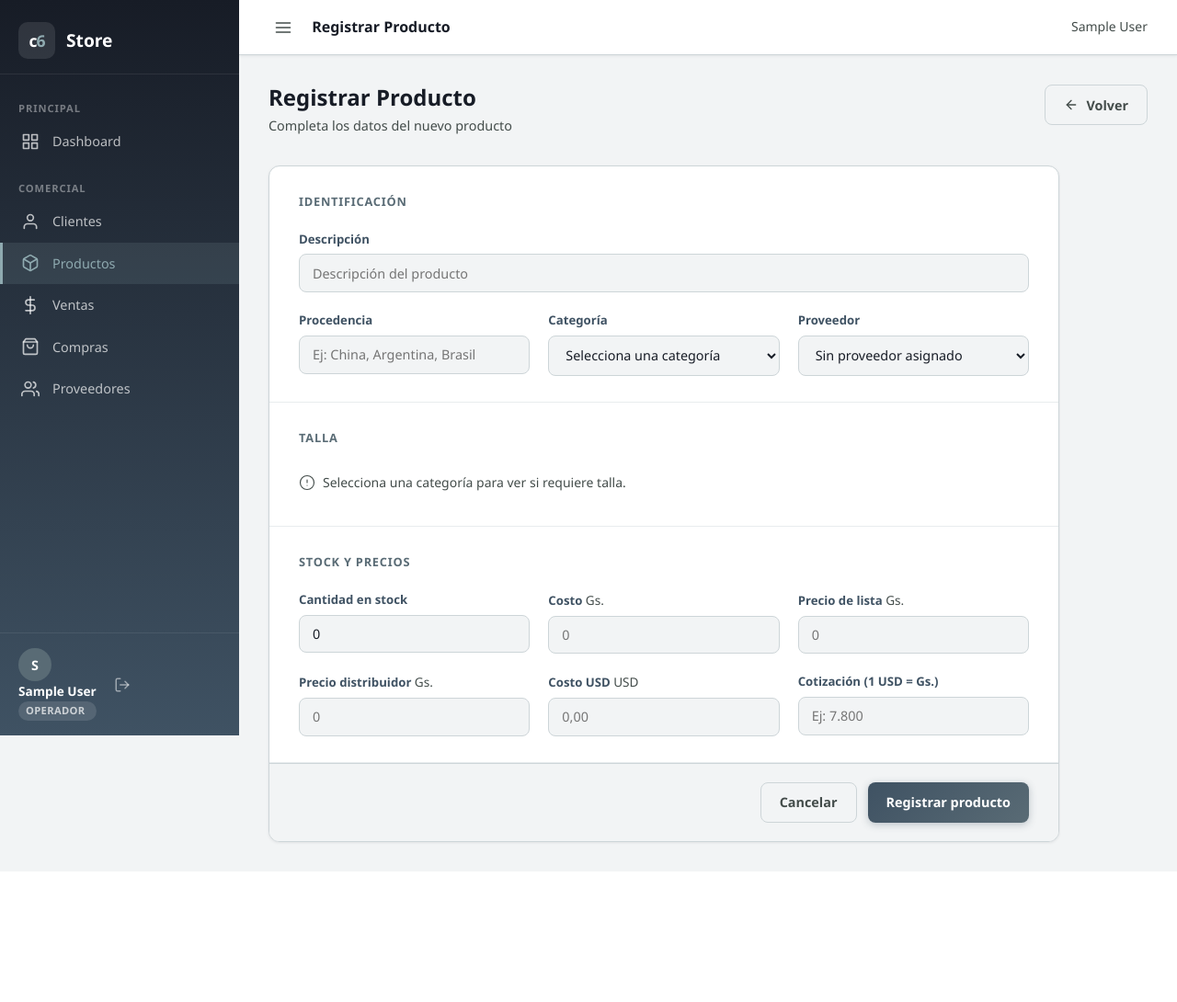
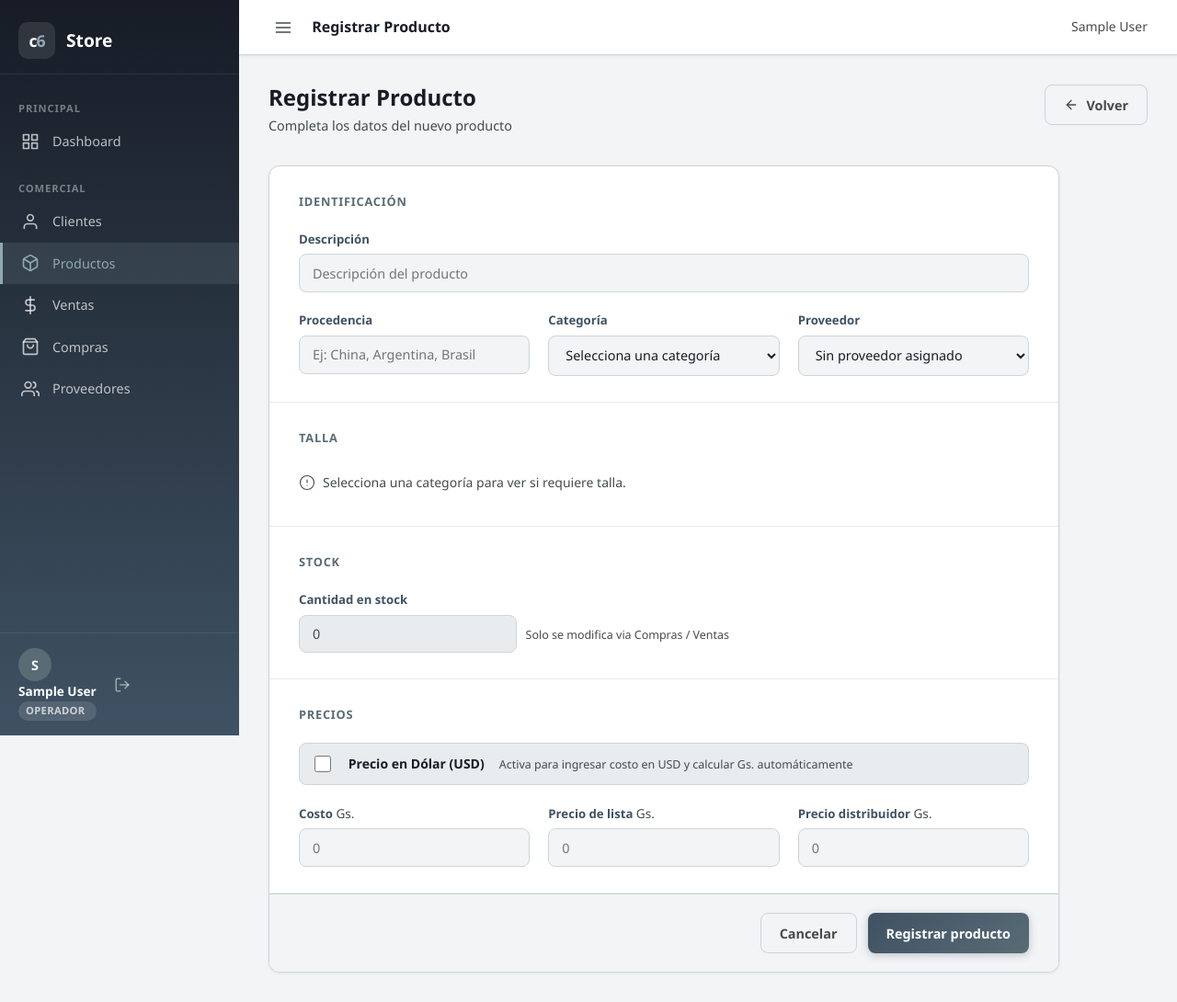
Before and after one commit to fduarte88/c6_addons, a Django app: page /productos/nuevo/ in a window 1280 px wide. Shown: the whole page at 92% size. Before the commit the page ends 948 px from the top, so only its background shows below. Run offline with Django 5.2, Linux system fonts and the light colour scheme; the visitor is signed in with stand-in values (Sample User, id 1); data that the repository does not hold is empty.

Commit message:
Products: stock bloqueado + toggle USD con cálculo automático Gs.
- quantity readonly en el form (clean_quantity preserva valor real)
- Toggle 'Precio en USD': habilita cost_usd y cotizacion
- Al ingresar USD * cotización se auto-rellena el campo Costo Gs.
- Estilos .field-readonly y .usd-toggle-bar en main.css

Co-Authored-By: Claude Sonnet 4.6 <noreply@anthropic.com>

```diff
--- a/products/forms.py
+++ b/products/forms.py
@@ -58,7 +58,7 @@ class ProductForm(forms.ModelForm):
         widgets = {
             'description': forms.TextInput(attrs={'placeholder': 'Descripción del producto'}),
             'origin':      forms.TextInput(attrs={'placeholder': 'Ej: China, Argentina, Brasil'}),
-            'quantity':    forms.NumberInput(attrs={'min': '0', 'placeholder': '0'}),
+            'quantity':    forms.NumberInput(attrs={'readonly': True, 'tabindex': '-1', 'class': 'field-readonly'}),
             'cost_usd':    forms.NumberInput(attrs={'min': '0', 'step': '0.01', 'placeholder': '0,00'}),
             'cotizacion':  forms.NumberInput(attrs={'min': '0', 'step': '1',    'placeholder': 'Ej: 7.800'}),
             'calce':       forms.Select(),
@@ -83,6 +83,12 @@ class ProductForm(forms.ModelForm):
             val = getattr(self.instance, fname, None)
             if val is not None:
                 self.initial[fname] = str(int(round(float(val))))
+
+    def clean_quantity(self):
+        # Stock bloqueado: siempre conserva el valor almacenado
+        if self.instance and self.instance.pk:
+            return self.instance.quantity
+        return 0  # nuevo producto siempre arranca en 0
 
     def _parse_gs(self, field_name):
         """Quita puntos de miles, retorna int listo para guardar en DecimalField."""
--- a/static/css/main.css
+++ b/static/css/main.css
@@ -624,6 +624,43 @@ body {
     border: 1.5px solid var(--border);
 }
 .btn-ghost:hover { background: var(--surface-dark); color: var(--sea-navy); }
+
+/* ── Field readonly ── */
+.field-readonly {
+    background: var(--surface-dark) !important;
+    color: var(--text-muted) !important;
+    cursor: not-allowed !important;
+    pointer-events: none;
+}
+
+/* ── USD toggle ── */
+.usd-toggle-bar {
+    display: flex;
+    align-items: center;
+    gap: 1rem;
+    padding: .65rem 1rem;
+    background: var(--surface-dark);
+    border: 1.5px solid var(--border);
+    border-radius: 8px;
+    margin-bottom: 1.25rem;
+    flex-wrap: wrap;
+}
+.usd-toggle-label {
+    display: inline-flex;
+    align-items: center;
+    gap: .6rem;
+    font-weight: 600;
+    font-size: .875rem;
+    color: var(--sea-navy);
+    cursor: pointer;
+    user-select: none;
+}
+.usd-toggle-label input[type="checkbox"] {
+    width: 1.1rem;
+    height: 1.1rem;
+    accent-color: var(--sea-steel);
+    cursor: pointer;
+}
 
 /* Phone input group */
 .phone-field-wrapper {
--- a/templates/products/form.html
+++ b/templates/products/form.html
@@ -100,16 +100,55 @@
 
         <!-- Stock y precios -->
         <div class="form-section">
-            <h3 class="form-section-title">Stock y Precios</h3>
-            <div class="form-grid">
+            <h3 class="form-section-title">Stock</h3>
+            <div class="form-grid form-grid--2">
                 {% with field=form.quantity %}
+                <div class="form-group">
+                    <label class="form-label">{{ field.label }}</label>
+                    <div style="display:flex;align-items:center;gap:.6rem;">
+                        {{ field }}
+                        <span class="field-hint" style="white-space:nowrap;">Solo se modifica via Compras / Ventas</span>
+                    </div>
+                </div>
+                {% endwith %}
+            </div>
+        </div>
+
+        <div class="form-section">
+            <h3 class="form-section-title">Precios</h3>
+
+            <!-- Toggle USD -->
+            <div class="usd-toggle-bar">
+                <label class="usd-toggle-label">
+                    <input type="checkbox" id="use-usd" {% if form.instance.cost_usd %}checked{% endif %}>
+                    <span class="toggle-slider-sm"></span>
+                    Precio en Dólar (USD)
+                </label>
+                <span class="field-hint">Activa para ingresar costo en USD y calcular Gs. automáticamente</span>
+            </div>
+
+            <!-- Campos USD (visibles solo si toggle activo) -->
+            <div class="form-grid usd-fields" id="usd-fields" style="display:none;">
+                {% with field=form.cost_usd %}
+                <div class="form-group {% if field.errors %}has-error{% endif %}">
+                    <label class="form-label" for="{{ field.id_for_label }}">
+                        {{ field.label }} <span class="currency-hint">USD</span>
+                    </label>
+                    {{ field }}
+                    {% if field.errors %}<span class="field-error">{{ field.errors.0 }}</span>{% endif %}
+                </div>
+                {% endwith %}
+
+                {% with field=form.cotizacion %}
                 <div class="form-group {% if field.errors %}has-error{% endif %}">
                     <label class="form-label" for="{{ field.id_for_label }}">{{ field.label }}</label>
                     {{ field }}
                     {% if field.errors %}<span class="field-error">{{ field.errors.0 }}</span>{% endif %}
                 </div>
                 {% endwith %}
+            </div>
 
+            <div class="form-grid">
                 {% with field=form.cost %}
                 <div class="form-group {% if field.errors %}has-error{% endif %}">
                     <label class="form-label" for="{{ field.id_for_label }}">
@@ -135,24 +174,6 @@
                     <label class="form-label" for="{{ field.id_for_label }}">
                         {{ field.label }} <span class="currency-hint">Gs.</span>
                     </label>
-                    {{ field }}
-                    {% if field.errors %}<span class="field-error">{{ field.errors.0 }}</span>{% endif %}
-                </div>
-                {% endwith %}
-
-                {% with field=form.cost_usd %}
-                <div class="form-group {% if field.errors %}has-error{% endif %}">
-                    <label class="form-label" for="{{ field.id_for_label }}">
-                        {{ field.label }} <span class="currency-hint">USD</span>
-                    </label>
-                    {{ field }}
-                    {% if field.errors %}<span class="field-error">{{ field.errors.0 }}</span>{% endif %}
-                </div>
-                {% endwith %}
-
-                {% with field=form.cotizacion %}
-                <div class="form-group {% if field.errors %}has-error{% endif %}">
-                    <label class="form-label" for="{{ field.id_for_label }}">{{ field.label }}</label>
                     {{ field }}
                     {% if field.errors %}<span class="field-error">{{ field.errors.0 }}</span>{% endif %}
                 </div>
@@ -195,6 +216,42 @@
 
 {% block extra_js %}
 <script>
+// ── Toggle USD ────────────────────────────────────────────────────────────
+(function () {
+    const toggle     = document.getElementById('use-usd');
+    const usdFields  = document.getElementById('usd-fields');
+    const usdInput   = document.getElementById('id_cost_usd');
+    const cotInput   = document.getElementById('id_cotizacion');
+    const costInput_ = document.getElementById('id_cost');
+
+    function applyToggle() {
+        const on = toggle.checked;
+        usdFields.style.display = on ? '' : 'none';
+        if (usdInput)  usdInput.disabled  = !on;
+        if (cotInput)  cotInput.disabled  = !on;
+        if (!on) {
+            if (usdInput) usdInput.value = '';
+            if (cotInput) cotInput.value = '';
+        }
+    }
+
+    function calcCostGs() {
+        if (!toggle.checked) return;
+        const usd = parseFloat(usdInput?.value || 0);
+        const cot = parseFloat(cotInput?.value || 0);
+        if (usd > 0 && cot > 0 && costInput_) {
+            const gs = Math.round(usd * cot);
+            costInput_.value = gs.toLocaleString('de-DE');
+            updateMargin && updateMargin();
+        }
+    }
+
+    toggle.addEventListener('change', applyToggle);
+    if (usdInput) usdInput.addEventListener('input', calcCostGs);
+    if (cotInput) cotInput.addEventListener('input', calcCostGs);
+    applyToggle();
+})();
+
 // ── Máscara Guaraní (puntos de miles, sin decimales) ──────────────────────
 function gsFormat(val) {
     const num = parseInt(val.replace(/\D/g, ''), 10);
```
